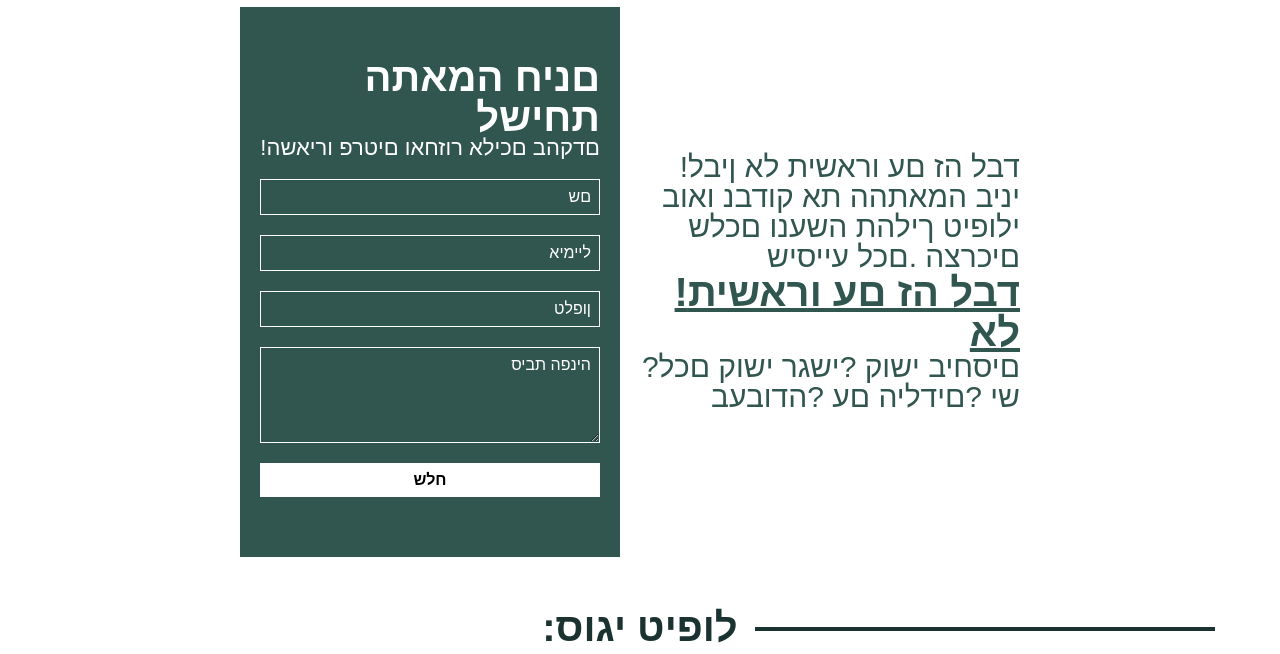
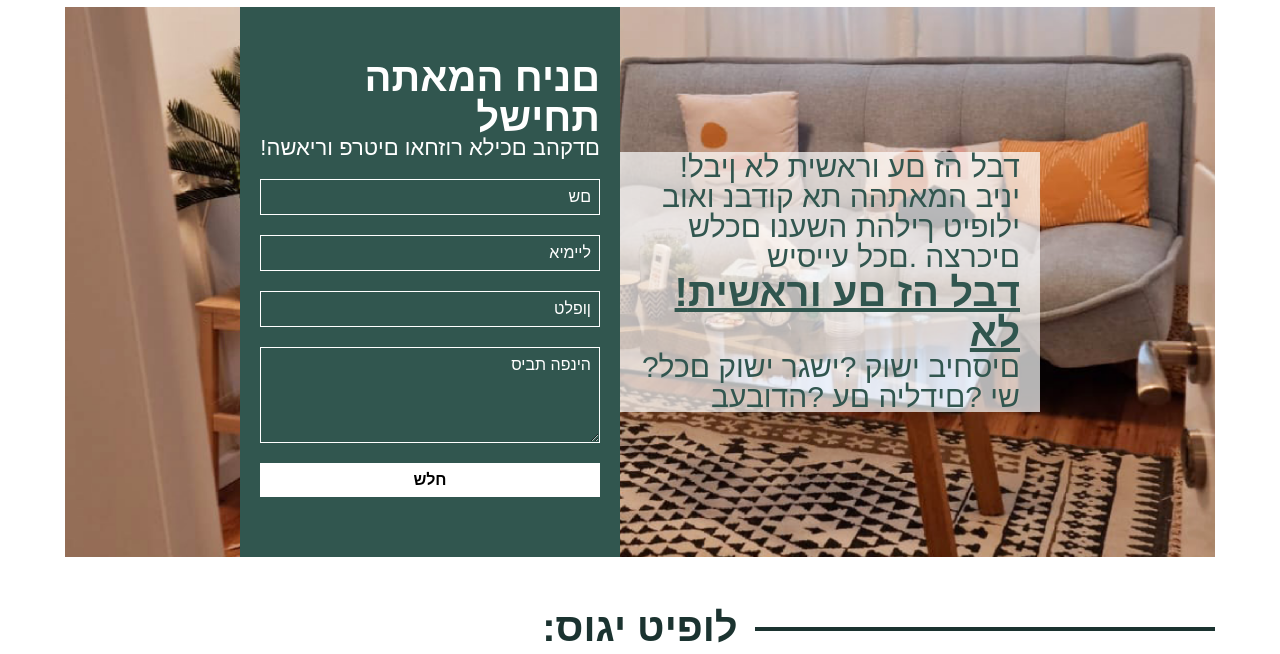
Before and after one commit to melnikeg/landing-insurance, a plain HTML site: page index.html in a window 1280 px wide. Shown: the part 93-747 px from the top of the page. Drawn offline with Linux system fonts and the light colour scheme; the site is published under a folder, as on GitHub Pages, so addresses that start at the root find nothing.

Commit message:
Bugs fixed

```diff
--- a/scss/style.scss
+++ b/scss/style.scss
@@ -39,7 +39,7 @@ body{
 	max-width: 100%;
 	min-height: 550px;
 	object-fit: contain;
-	background-image: url('/img/hero-image.png');
+	background-image: url('../img/hero-image.png');
 	background-size: 100%;
 	background-repeat: no-repeat;
 	background-position: 50% 50%;
```
Also changed, not shown: css/style.css.
